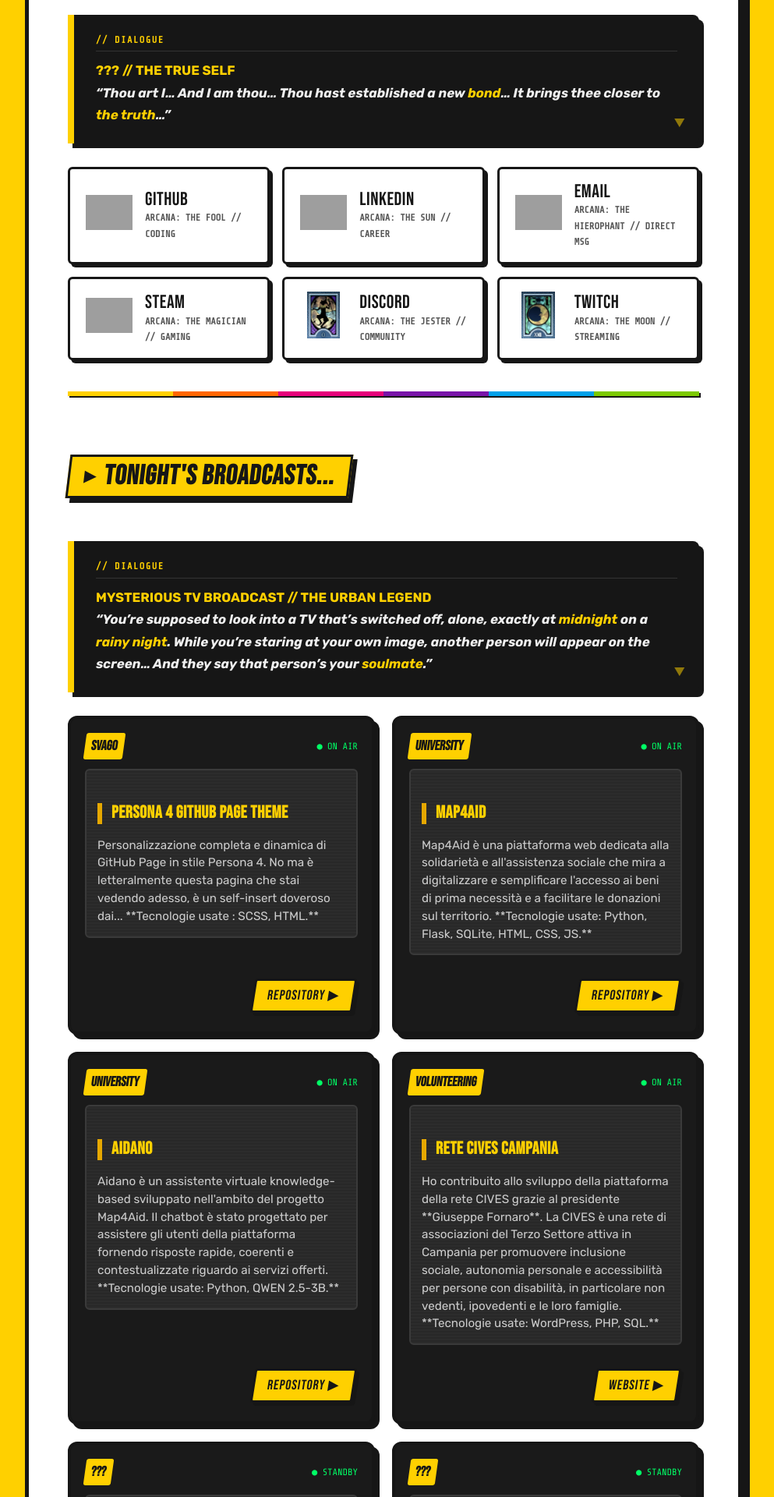
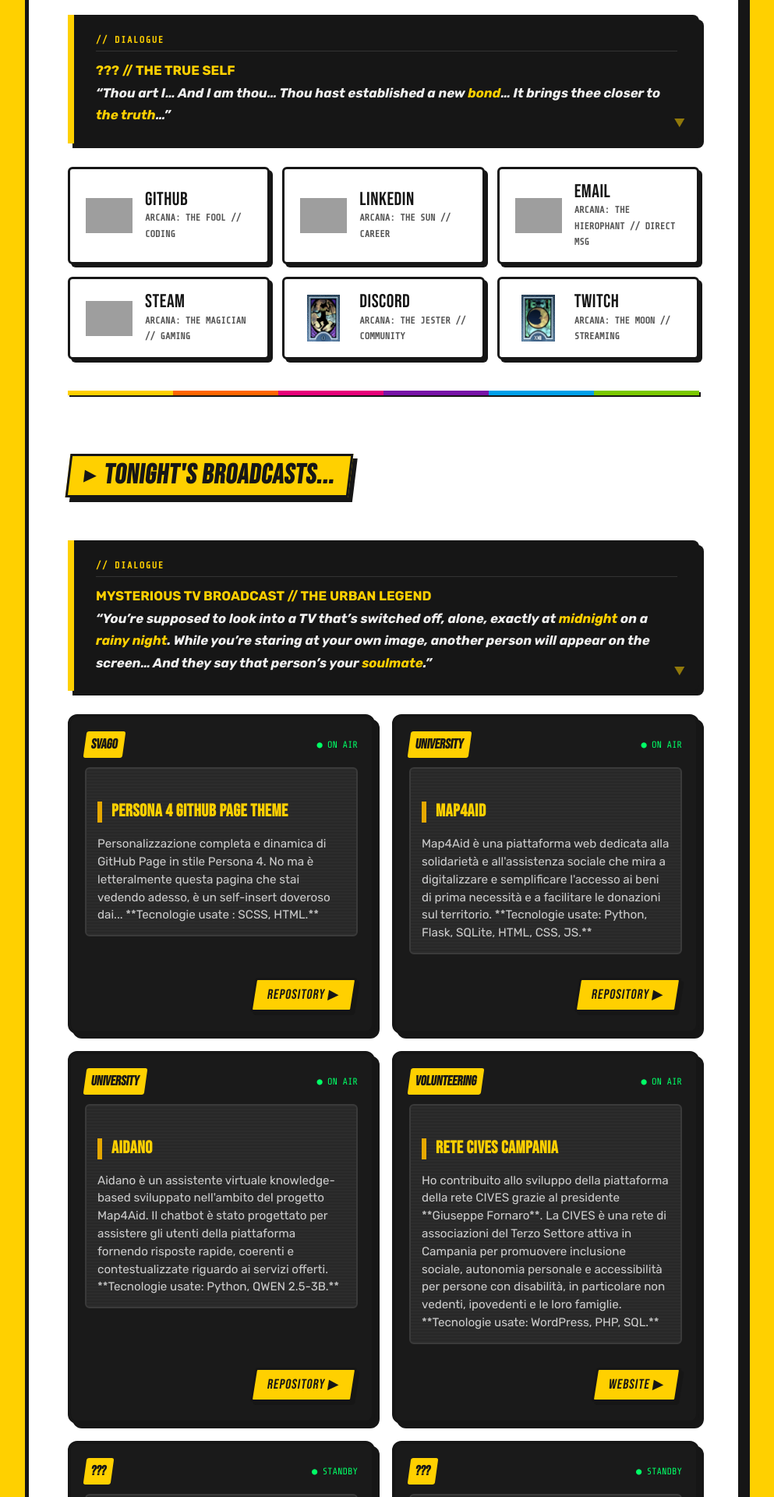
Before and after one commit to cristian-carotenuto/cristian-carotenuto.github.io, a Jekyll site: the page built from index.md, in a window 1280 px wide. Shown: the part 1288-3208 px from the top of the page at 78% size, without its empty margins (148-1141 px from the left). Built offline with Jekyll 4.4.1, drawn with Linux system fonts in a browser that asks for light colours; our own code applies the rules of GitHub Pages for plain Markdown files; grey boxes are pictures that could not be loaded.

Commit message:
QuickFix

```diff
--- a/assets/css/style.scss
+++ b/assets/css/style.scss
@@ -1021,14 +1021,26 @@
   color: var(--p4-black) !important;
   transition: all 0.15s ease;
   position: relative;
-  overflow: hidden;
-}
-
-.slink-card img {
+  overflow: visible;
+}
+
+.slink-icon-wrap {
   width: 60px;
   height: 60px;
+  flex-shrink: 0;
+  display: flex;
+  align-items: center;
+  justify-content: center;
+  overflow: visible;
+}
+
+.slink-card .slink-icon {
+  width: auto;
+  height: auto;
+  max-width: 60px;
+  max-height: 60px;
   object-fit: contain;
-  flex-shrink: 0;
+  display: block;
 }
 
 .slink-card:hover {
```
